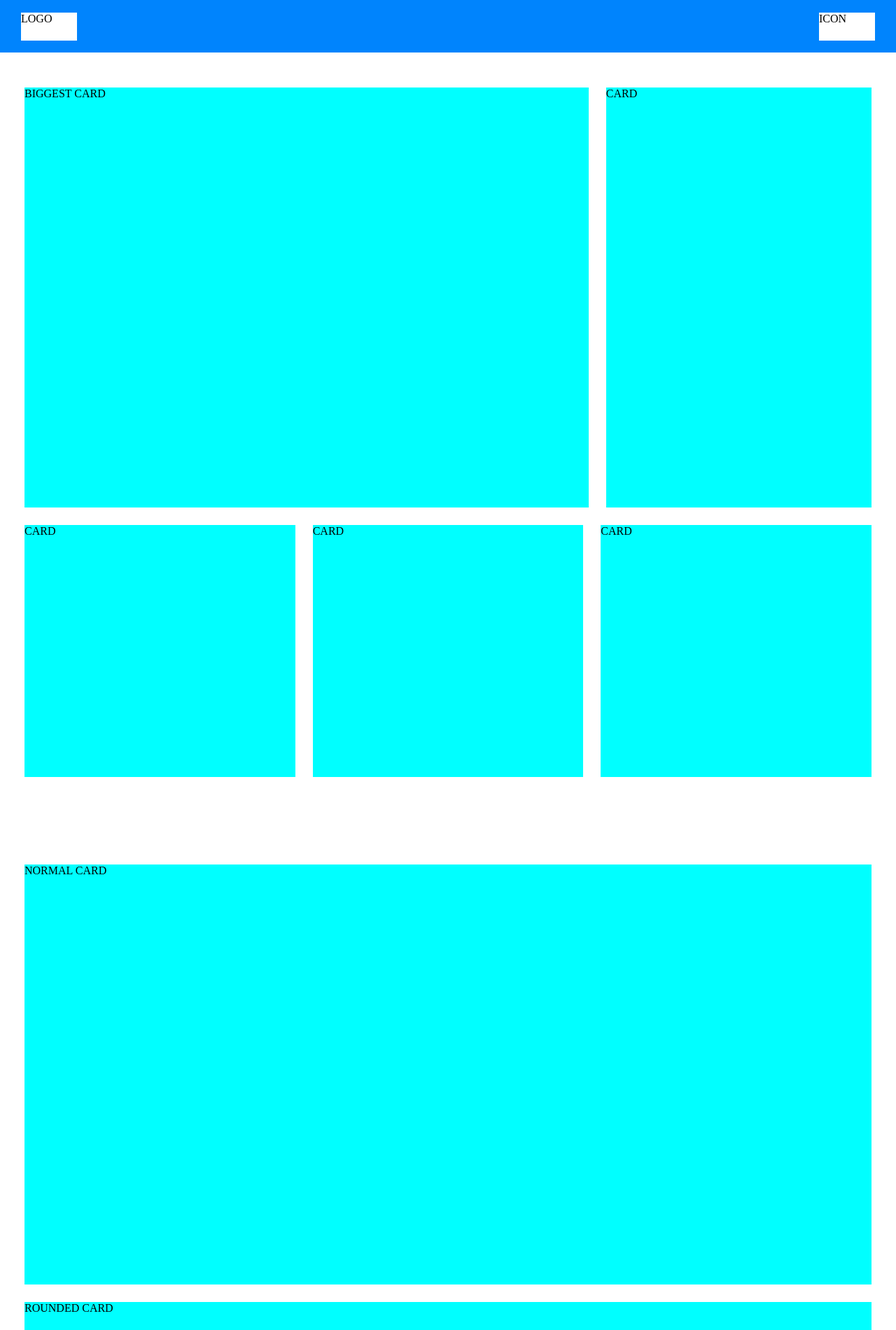
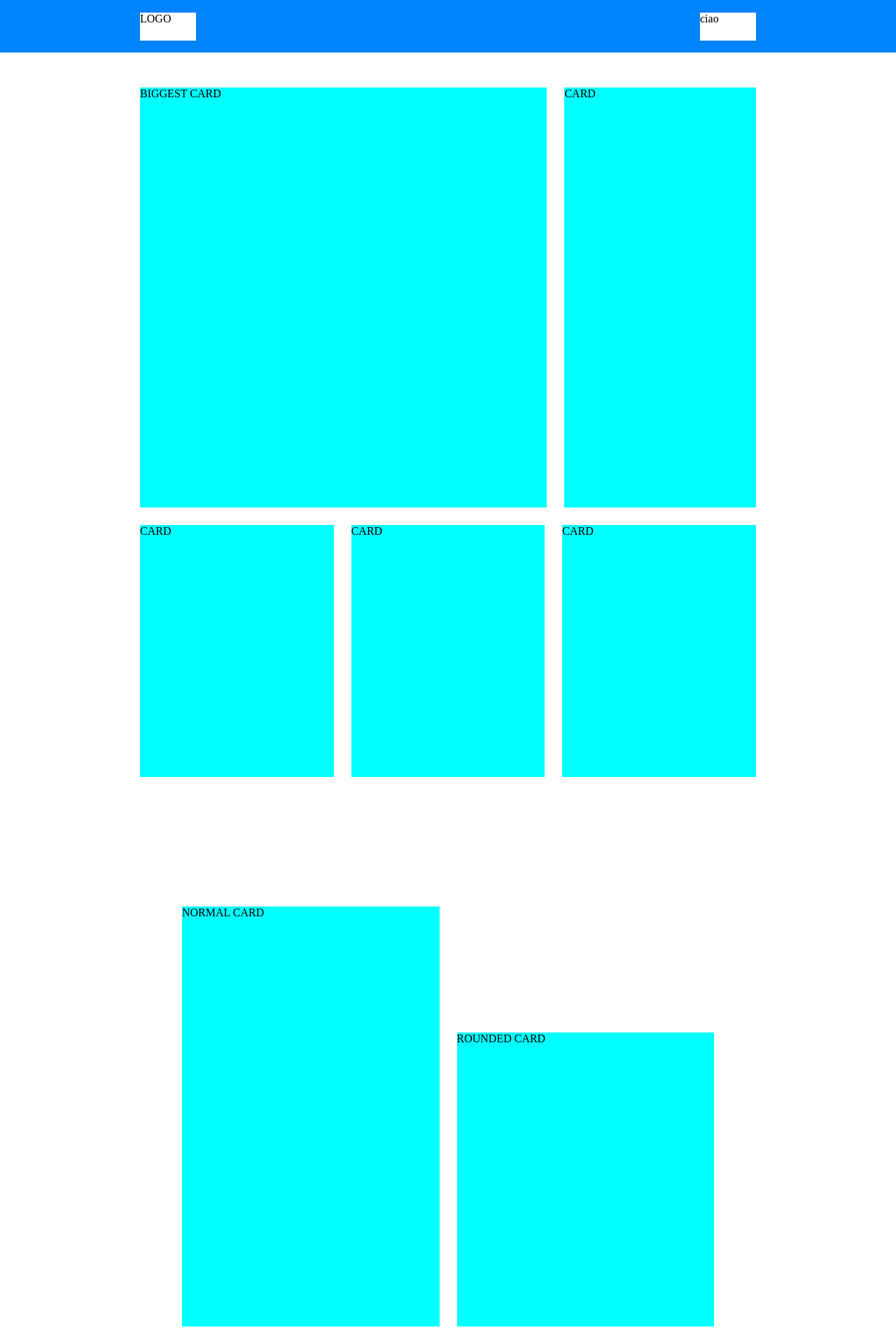
Before and after one commit to AleDelCampo/htmlcss-responsive-layout, a plain HTML site: page index.html in a window 1280 px wide. Shown: the top 1900 px of the page at 70% size. Drawn offline with Linux system fonts and the light colour scheme.

Commit message:
struttura a blocchi completata

```diff
--- a/index.html
+++ b/index.html
@@ -17,8 +17,14 @@
                 <div class="logo">
                     LOGO
                 </div>
-                <div class="bars">
-                    ICON
+                <div class="nav-functions">
+                    <div class="nav-icon">
+                        ICON
+                    </div>
+
+                    <div class="nav-items">
+                        ciao
+                    </div>
                 </div>
             </div>
         </nav>
@@ -50,11 +56,11 @@
 
             <!-- STRATEGIC PLANNING -->
             <div class="container">
-                <div class="cards-container row">
+                <div class="cards-container-img row">
                     <div class="big-card">
                         NORMAL CARD
                     </div>
-                    <div class="big-card">
+                    <div class="big-card smaller">
                         ROUNDED CARD
                     </div>
                 </div>
--- a/style.css
+++ b/style.css
@@ -28,7 +28,7 @@ nav {
     background-color: white;
 }
 /*MISURE TEST*/
-.bars {
+.nav-functions {
     height: 40px;
     width: 80px;
     background-color: white;
@@ -80,6 +80,15 @@ nav {
     width: 100%;
 
     background-color: aqua;
+}
+/*MISURE TEST*/
+.cards-container-img {
+    flex-direction: column;
+    max-height: 100%;
+    max-width: 100%;
+    margin-top: 25px;
+    gap: 25px;
+    align-items: center;
 }
 /*MISURE TEST*/
 .benefits-container {
@@ -157,7 +166,6 @@ footer.container {
 @media screen and (min-width: 768px) {
     .cards-container-up {
         flex-direction: row;
-
     }
 
     .cards-container-up .card {
@@ -206,4 +214,63 @@ footer.container {
     .benefits {
         width: 48%;
     }
+
+
 }
+
+@media screen and (max-width: 768px) {
+    .nav-items {
+        display: none;
+    }
+}
+
+@media screen and (min-width: 992px) {
+
+    .nav-bar {
+        padding-left: 100px;
+        padding-right: 100px;
+    }
+
+    .nav-icon {
+        display: none;
+    }
+
+    .container {
+        padding-left: 100px;
+        padding-right: 100px;
+    }
+
+    .cards-container-img {
+        flex-direction: row;
+        align-items: flex-end;
+        padding: 60px;
+    }
+    /*MISURE TEST*/
+    .smaller {
+        min-height: 420px;
+    }
+
+    .benefits {
+        width: 31.3%;
+    }
+
+}
+
+@media screen and (max-width: 992px) {
+    .nav-items {
+        display: none;
+    }
+}
+
+@media screen and (min-width: 1200px) {
+
+    .container {
+        padding-left: 200px;
+        padding-right: 200px;
+    }
+
+    .nav-bar{
+        padding-left: 200px;
+        padding-right: 200px;
+    }
+}
```
